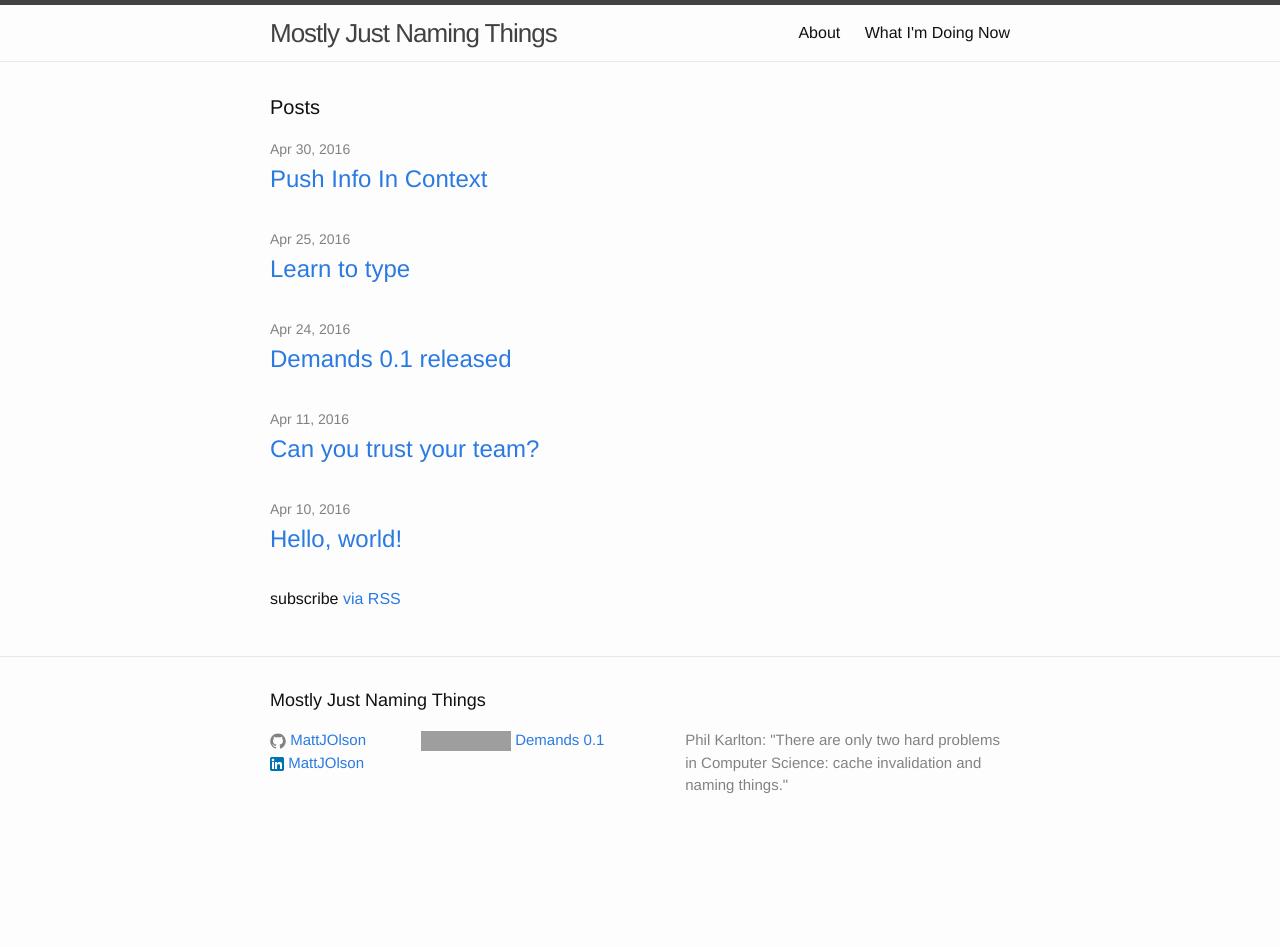
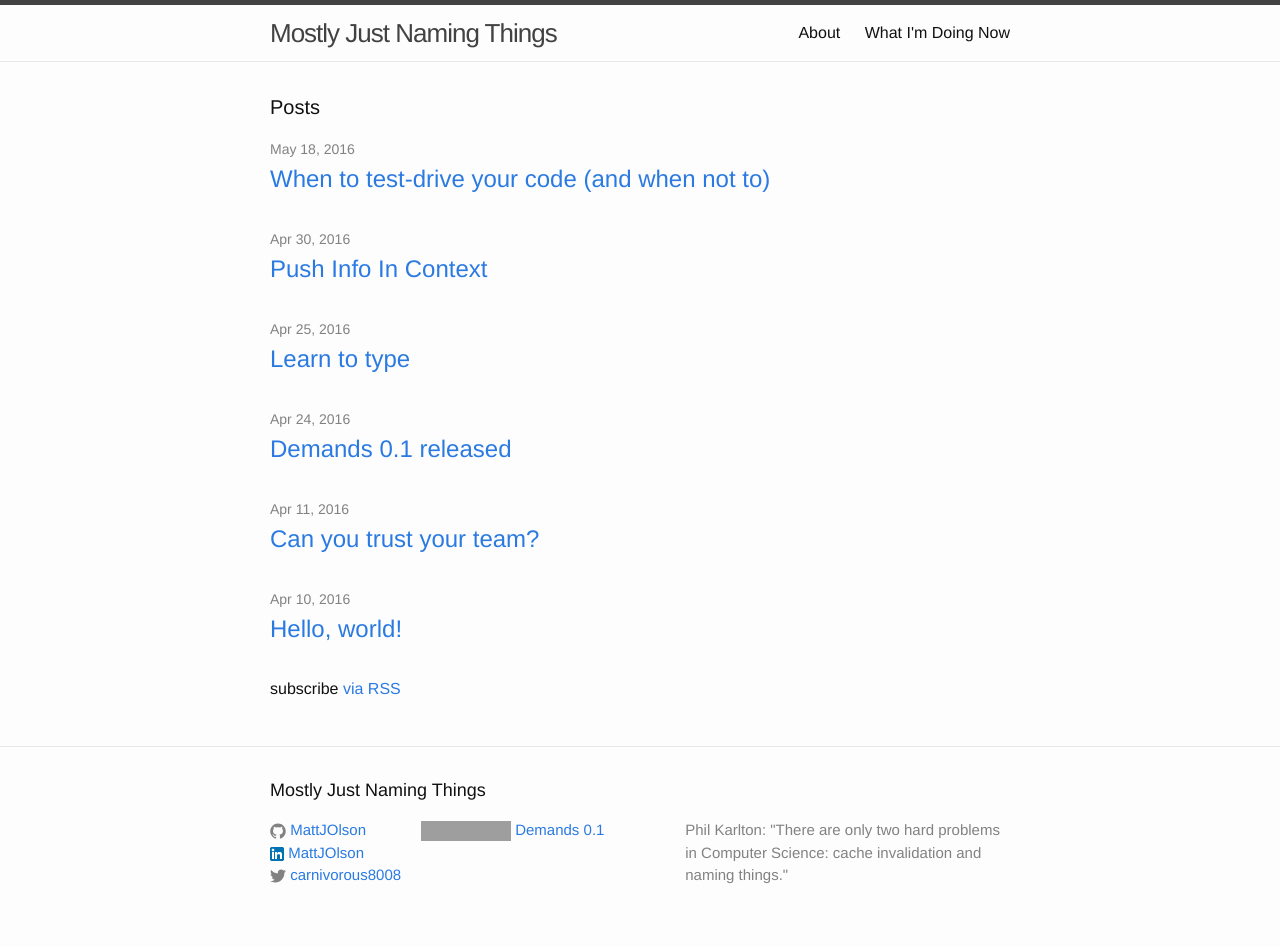
Before and after one commit to MattJOlson/MattJOlson.github.io, a Jekyll site: the page built from index.html, in a window 1280 px wide. Built offline with Jekyll 4.4.1, drawn with Linux system fonts in a browser that asks for light colours; before the commit the page ends 900 px from its top, so only the background shows below that; some of the changed lines change nothing that is shown; grey boxes are pictures that could not be loaded.

Commit message:
TDD, bitch! Also twitter I guess

````diff
--- a/_config.yml
+++ b/_config.yml
@@ -14,6 +14,7 @@
 url: "http://mattjolson.github.io" # the base hostname & protocol for your site
 linkedin_username: MattJOlson
 github_username:  MattJOlson
+twitter_username: carnivorous8008
 
 # Build settings
 markdown: kramdown
--- a/_includes/footer.html
+++ b/_includes/footer.html
@@ -16,6 +16,12 @@
           {% if site.linkedin_username %}
           <li>
             {% include icon-linkedin.html username=site.linkedin_username %}
+          </li>
+          {% endif %}
+
+          {% if site.twitter_username %}
+          <li>
+            {% include icon-twitter.html username=site.twitter_username %}
           </li>
           {% endif %}
         </ul>
--- /dev/null
+++ b/_includes/icon-twitter.html
@@ -0,0 +1 @@
+<a href="https://twitter.com/{{ include.username }}"><span class="icon icon--twitter">{% include icon-twitter.svg %}</span><span class="username">{{ include.username }}</span></a>
--- /dev/null
+++ b/_posts/2016-05-18-When-to-TDD.md
@@ -0,0 +1,282 @@
+---
+layout: post
+title: When to test-drive your code (and when not to)
+---
+
+It's awfully presumptuous for me to be writing this. After all, I only
+_really_ started test-driving my code a year ago, and even then it was
+because I needed to demonstrate fanatical, fundamentalist,
+write-no-code-except-to-turn-the-red-bar-green Kent Beck TDD to get a
+job. I threw myself into the deep end, got the job (and it's a great
+job!), and somewhere along the line realized that red-green-refactor had
+incorporated itself into my idea of what constitutes "good enough". So
+this is to a not insignificant extent the [zeal of the
+convert](http://rationalwiki.org/wiki/Zeal_of_the_convert); let's all
+take it with a pillar of salt.
+
+Or maybe let's not. I've worked with a _lot_ of people who claim to
+test-drive their code but mostly just let code reviews drive their
+tests; for them, unit tests are something you write because your pull
+request won't pass review without them, a chore you complete to the
+minimum possible bar of effort. And you've got fifteen endorsements for
+"TDD" on your LinkedIn profile, because of course you do.
+
+I've worked with even more people who "just don't see what all the fuss
+is about". Testing is QA's job, isn't it? They have massive suites of
+regression tests that take days to run, that's hardly a practical way to
+write code. And what's the point in writing a test if it won't even
+_compile?_
+
+> These people often tell me that TDD is an "academic" exercise. I am
+> here to tell you that I *crashed and burned* with TDD when I was an
+> academic, probably because I was doing it wrong and probably because
+> the tooling was way behind the level I currently enjoy. Mainly it was
+> because my whole department held it in contempt -- what sort of bold
+> academic needs a *safety net* to climb onto the shoulders of giants?
+> -- and it's difficult to pursue something, badly, when the people
+> who're supposed to be your role models are telling you it's a foolish
+> and cowardly waste of time.
+
+Anyway, let's get on with the programme and discover if you really
+_don't_ need to test-drive your code.
+
+## TDD to get rapid feedback
+
+Imagine writing code for hours, churning out dozens of methods and
+hundreds of lines, until you finally get to a place where your code will
+build and run -- and then discovering that it's _all wrong._ You
+diligently step through it in the debugger; the NullReferenceExceptions
+are easy to find and fix (except when there's no _way_ that reference
+could be null, not _here!_), but you find yourself groveling over the
+values of locals as they flicker from iteration to loop iteration,
+trying to sort signal from noise.
+
+What a nightmare! Good thing it only took me eighteen _years_ of
+programming experience to stop doing that on a professional basis.
+
+A decent unit testing framework lets you exercise even the innermost
+reaches of your code _as soon as you've written it._ You don't need an
+entry point, or a user interface, or a SOA framework to drive the code
+that calls into your domain logic -- you just poke the domain code with
+a properly-shaped stick and see if it gives you the right kind of oink.
+"Hey, does my code actually work?" Find out in five seconds.
+
+Remco Mulder's [NCrunch](http://www.ncrunch.net/) is a minor miracle in
+this regard. Remembering to hit ctrl-U, U after fixing up a few lines of
+business logic, then waiting for the project to build and your tests to
+run, doesn't seem like a hardship until _you've had a piece of code take
+care of it for you._ If you're not a .NET partisan, I'm sure you can
+still find continuous-testing tools for your platform of choice. You
+should use them.
+
+### Maybe don't TDD if you live in a REPL
+
+TDD's biggest advantage, as far as I'm concerned, is that it enables
+damn near instant feedback about the state of your code. If you
+constantly run and exercise your code in a REPL, maybe you're already
+getting instant feedback!
+
+Of course, coding in a REPL and test-driving your code aren't mutually
+exclusive. Maybe you nail down boundary conditions or acceptance
+criteria with automated tests so you don't have to set them up by hand
+every time you change your code, but throw ad-hoc test data at your code
+in the REPL when it's easier to do that than to code up the scaffold of
+yet another damn test case. Like beer and brisket, REPLs and TDD are two
+great tastes that taste great together.
+
+### Definitely don't TDD if your build times are horrifying
+
+I know how it is, I've worked on four gigabytes of C++ codebase too. If
+a best-case incremental build takes you ten minutes and touching a
+header file means come back tomorrow, you probably won't get much out of
+fundamentalist TDD. Maybe you can use a test framework to execute _some_
+of your code before the whole ponderous beast is assembled, but at the
+_very_ best your step sizes are likely to be a _lot_ longer.
+
+> If you've done tight-loop TDD on a project with full build times
+> measured in hours, by all means yell at me on twitter. Better yet,
+> blog about it and show me up by posting it for all to see!
+
+## TDD to document your code in a way that cannot lie
+
+The problem with code-level documentation -- or _any_ documentation, for
+that matter -- is that it's a pain in the ass to write and rapidly
+becomes irrelevant as the code evolves. I've written a ton of wiki doc,
+mostly because that was the least bad option. It's hard to write, hard
+to find, hard to relate to the code, and requires constant upkeep. Even
+then, maybe thirty percent of the people who ought to read it ever will.
+
+Tests work much better as documentation. If you're writing code, you
+should already have the tests available to you -- they're in the repo
+you checked out, probably in the same project as the code you're working
+on. They're easy to find (anything from "Find all references" to `grep`
+will do the job), and if they pass they'll tell you exactly how the code
+in question behaves.
+
+If you write your tests _first_, you're blessed with not having to
+remember all the features you have to document, because you documented
+them by test-driving them. You also won't have to remember to document
+all the corner cases, because you handled _those_ by test-driving
+_them_, too.
+
+### Don't rely entirely on TDD if your docs require bling
+
+If you need flow-charts or UML or Powerpoint to hit your requirements,
+TDD isn't your silver bullet.
+
+### Don't count on TDD for documenting an open host
+
+If you want to document your bounded context's interface with the rest
+of the big, wide, scary, uncaring world... unit tests aren't gonna cut
+it. Probably you've come across something like Swagger or Apiary if you
+have an HTTP REST API, and they aren't notably terrible. Perhaps you'll
+be able to use [Pacts](https://github.com/realestate-com-au/pact) or
+something similar. That sounds nice. Can I come visit?
+
+### Definitely don't TDD if you're a [Real Programmer](http://www.catb.org/jargon/html/R/Real-Programmer.html)
+
+"If it was hard to write, it should be hard to understand!"
+
+Also, tests as documentation will deprive you of the _hilarious fun_ of
+comments like:
+
+```
+i--; // Add one to i
+```
+
+_Also_ also, I hope we never meet. Jerk.
+
+## TDD to write more SOLID code
+
+For all that I'm an ardent advocate of test-driven _development_, I'm
+still a bit skeptical about test-driven _design_. Maybe I'll come around
+at some point. But either way, test-driving your code makes it more
+natural to write code that's
+[well-separated](https://en.wikipedia.org/wiki/Single_responsibility_principle),
+just because it's easier to test chunks of code that only have to do one
+thing. It makes it more natural to write loosely-coupled code, because
+if two classes are close collaborators they get _painful_ to unit test
+in isolation. You might find yourself tending towards better
+command-query separation, because queries are easy to test and commands
+are bad enough without having to check for output as well.
+
+[This might sound
+familiar!](http://kozmic.net/2012/10/23/ioc-container-solves-a-problem-you-might-not-have-but-its-a-nice-problem-to-have/)
+
+### Don't TDD if you don't know when to stop
+
+David Heinemeier-Hansson coined the term [Test-Induced Design
+Damage](http://david.heinemeierhansson.com/2014/test-induced-design-damage.html).
+We should rightly fear TIDD Syndrome, where every collaborator can be
+mocked out by an interface (you _need_ an interface, because you'll need
+to mock it for tests!) and every operation is performed by instantiating
+a class that satisfies a particular interface that provides a particular
+service. I'm exaggerating, but holy shit, not by much.
+
+> One ominous sign of TIDD is when you ask yourself, or your colleague,
+> or Stack Overflow: "How do I test my DI container configuration?" At
+> that point you should probably just set your codebase on fire before
+> it infects the whole city.
+
+If you find yourself with many interlocking patterns of mutable and
+interdependent state -- in DDD terms, that means a thundering herd of
+entities that can't _not_ be in the same aggregate -- you might have a
+problem. If you find that you have to inject seven or eight different
+mock objects into a single class in order to test one of its public
+methods, that class might be doing too much. If you keep adding stuff to
+a single kitchen-sink interface because you don't want to mock up _yet
+another goddamn object_, you might consider taking a deep breath and a
+step back. All the pain that "test-driven development" is causing you
+just might be a suggestion to rethink your design.
+
+I'd offer you a solution, but I don't have to, because [Mark Seeman has
+already done a damn good
+job](https://app.pluralsight.com/library/courses/fsharp-test-driven-development/table-of-contents)
+on PluralSight. It turns out that, rather than depending upon a complex
+web of invariants between various chunks of mutable state, it's a lot
+easier if you can make the mutable-state part go away.
+
+And finally, we get to:
+
+## TDD to do your fucking job
+
+Yes, _obviously_ it's possible to do your job without test-driving your
+code. I've done it for well over a decade, and it was more trouble than
+it had to be (although I was mostly writing C and C++, so maybe I'm
+wrong about that -- see "compile times", above). But if you give a shit,
+if you take some pride in what you do, you don't like getting test-case
+fails back from QA or having some smug asshole (or dear colleague) point
+out obvious bugs in code review. You want to push your code and raise a
+pull request in unshakeable certainty that you're going to bathe in the
+admiration of everyone who reads it, and that when _your_ ticket hits QA
+it'll sail through in _minutes_.
+
+Since I started religiously (yeah, the term is indicative, sorry I'm not
+sorry) test-driving my code, I tend to forget to actually _test_ it by
+hand. I don't really bother firing up Postman and verifying the ticket's
+acceptance criteria.
+
+Maybe one time in fifteen I miss a spot and I get rapped across the
+knuckles by QA for my negligence. That just means I need to write better
+tests. With the panoply of test-automation frameworks we have available,
+it's ridiculous that anyone should have to fiddle-fuck HTTP request
+parameters or hand-hack JSON payloads to check my work against the
+acceptance criteria that we'd originally written into the ticket. That's
+busy-work at _best_.
+
+### Don't TDD if you enjoy goldbricking
+
+"Oh, I thought I had all the acceptance criteria covered, I guess I
+missed that one." Shit, now you'll have to fix that one thing and put it
+back into code review and wait until QA has time to pick it up again.
+That ought to give you plenty of time for Facebook.
+
+Also, I hope we never meet. Jerk.
+
+### *Definitely* TDD if you enjoy goldbricking a little too much
+
+If you give me a clear board with no new tasks to pick up, I'll find
+myself something to do. There's always code that needs cleaned up, or a
+utility library that should probably be documented so we can quit
+reinventing its functionality every time we write up a test suite for a
+new project. I'll get there, eventually. Might take a minute to check
+Twitter first. Shit, am I out of coffee?
+
+If you show me a test that's red, I turn into a _missile._ I'll
+cheerfully spend the next four hours tracking down that end-to-end test
+failure to that submodule update that got applied _here_ but not over
+_there_, and I don't care _what_ just happened in free agency. I'll
+catch up on the train home, nbd, I have _work_ to do.
+
+Red-green-refactor hits the same spot for me. I can't let go of a
+failing test, and once I get it to pass I can't usually bring myself to
+push that commit until I've refactored it to not suck. I expect you're
+the same way, because this is (broadly speaking) how slot machines and
+MMOs work.
+
+## Appendix: TDD your changes to legacy code
+
+"Get code under test before refactoring" -- I really don't have to
+explain this, do I? Granted, this is more a matter of test-_first_
+development than test-_driven_ development, because you're starting out
+by nailing down the behaviour of the big ball of mud you need to modify
+rather than writing failing tests to describe its _new_ behaviour, but
+it's far better than blindly messing with existing code and hoping it
+all works out for the best.
+
+### Don't TDD your changes if it's easier to regression-test
+
+Sometimes it's straightforward to run an automated regression test suite
+against your codebase, but breaking enough dependencies to get the
+particular module you're hacking on properly under test would take
+weeks. If you don't have weeks (or, maybe, if you _do_ have weeks but
+nobody's likely to benefit from the fruits of your labour), labouring to
+inject a zillion dependency interfaces just so you can abuse your
+favourite mocking library is _not_ the most productive use of your time.
+
+Fiddle-fucking around with partial mocks and argument matching and so on
+can be a lot of fun, in that peculiar complexity-worshipping way we tend
+to enjoy, but let's not underestimate the power of throwing a
+brute-force regression suite at a piece of legacy code on a modern,
+high-horsepower computer. Sometimes it takes less clock time than all
+the reflection your mocking framework needs to get itself bootstrapped.
````
